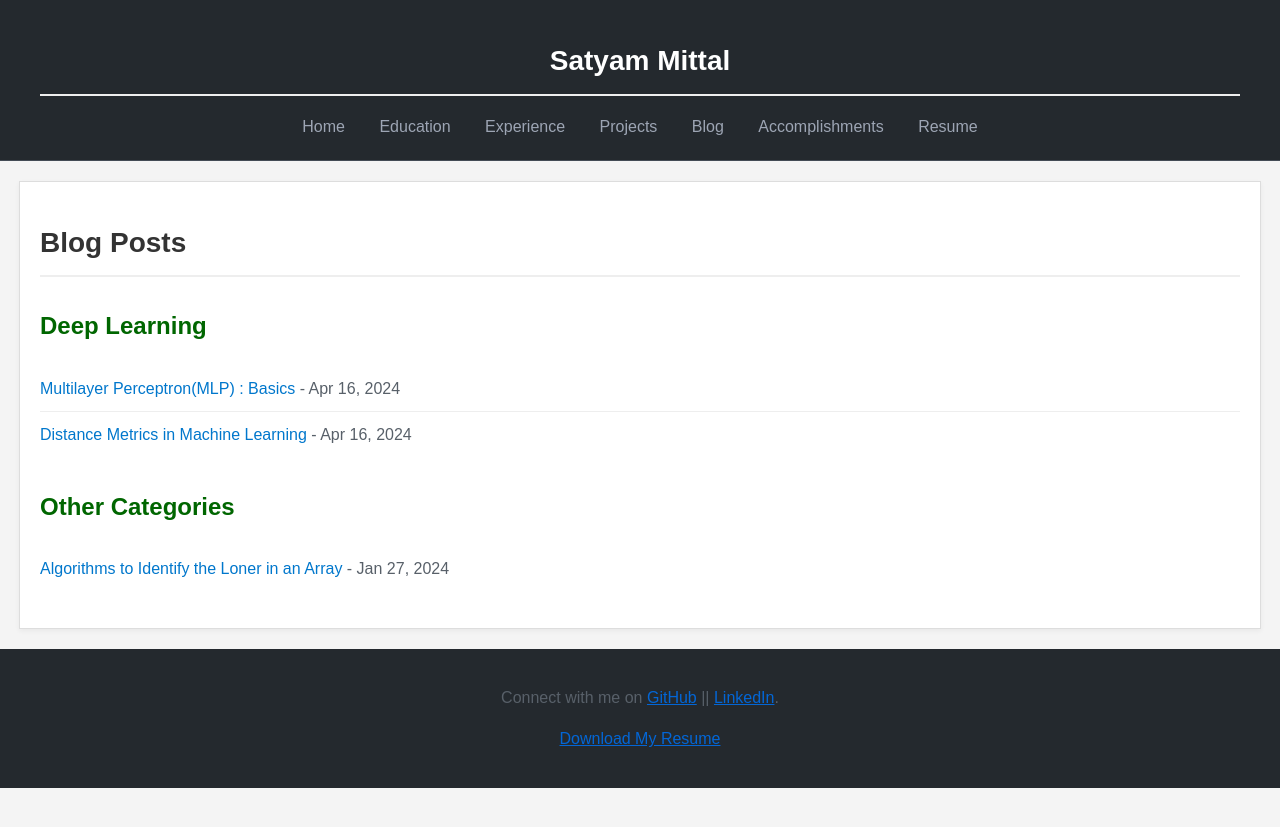
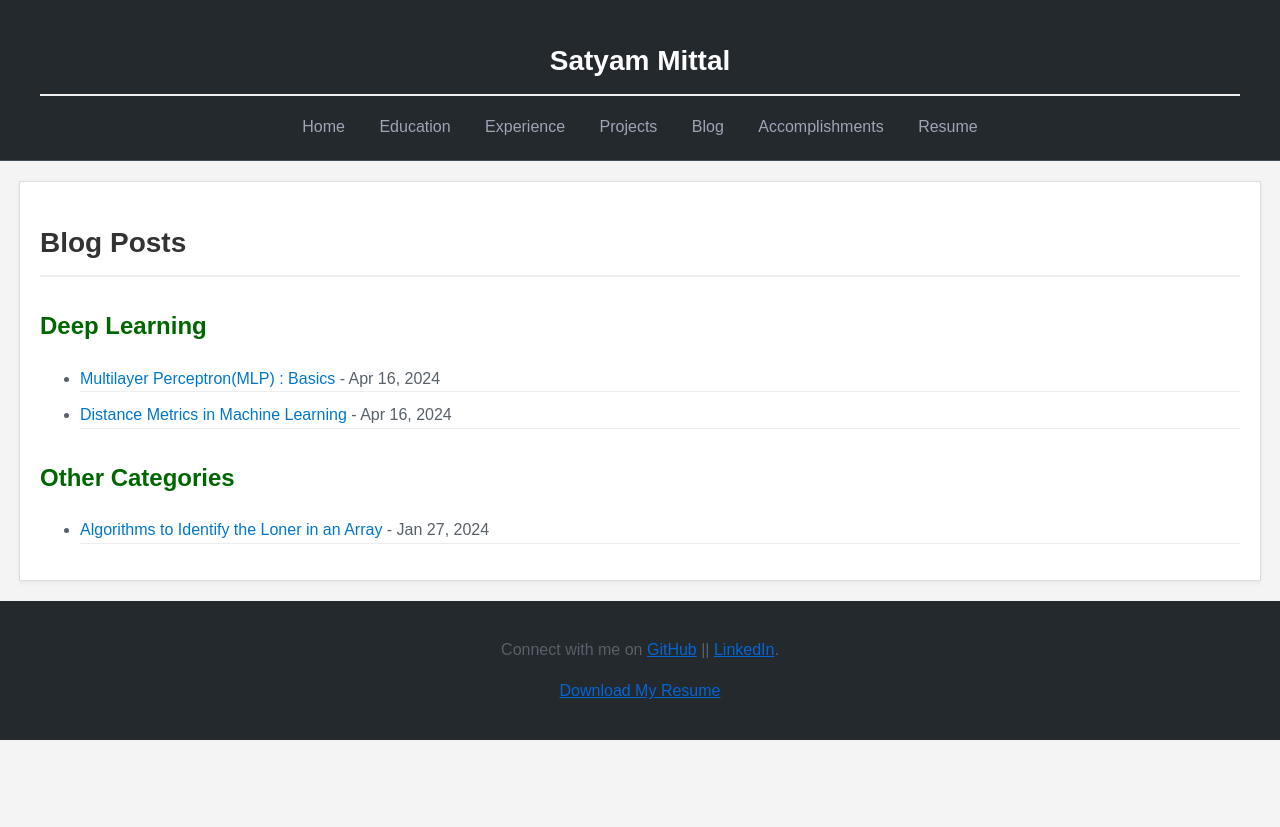
Before and after one commit to 05satyam/05satyam.github.io, a Jekyll site: the page built from blog.md, in a window 1280 px wide. Shown: the top 827 px of the page. Built offline with Jekyll 4.4.1, drawn with Linux system fonts in a browser that asks for light colours.

```diff
--- a/assets/css/style.css
+++ b/assets/css/style.css
@@ -197,29 +197,7 @@ a:hover {
     text-decoration: underline;
 }
 
-/* Blog Styles */
-.blog-listing {
-    list-style-type: none;
-    padding: 0;
-}
 
-.blog-listing li {
-    padding: 10px 0;
-    border-bottom: 1px solid #eee;
-}
-
-.blog-listing li:last-child {
-    border-bottom: none;
-}
-
-.blog-listing a {
-    text-decoration: none;
-    color: #0366d6;
-}
-
-.blog-listing a:hover {
-    text-decoration: underline;
-}
 .skills-section {
     font-family: Arial, sans-serif;
     color: #333;
@@ -248,10 +226,13 @@ a:hover {
     margin-top: 15px;
 }
 
+
+/* Blog Styles */
 .blog-listing li {
     /* font-size: 16px;
-    color: #666666;
-    margin-bottom: 10px;  */
+    color: #666666; */
+    margin-bottom: 10px;
+    border-bottom: 1px solid #eee;
 }
 
 .blog-listing a {
```
